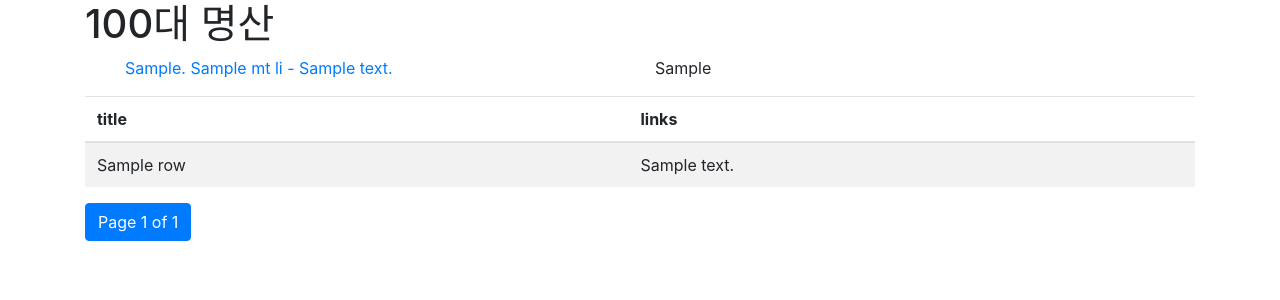
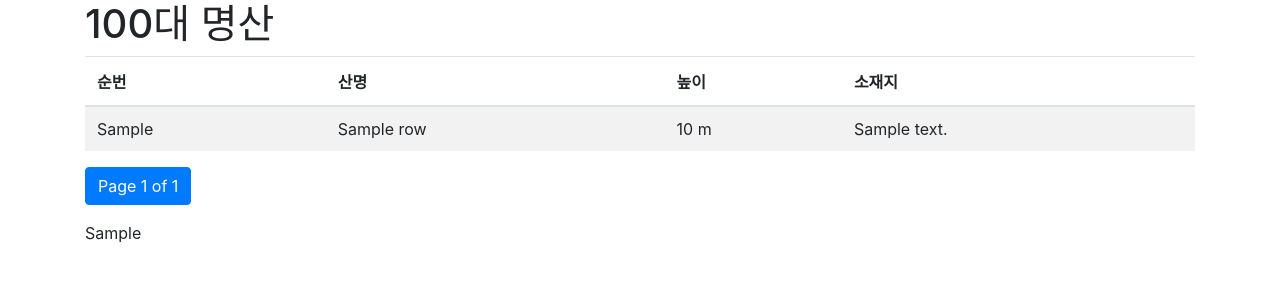
Before and after one commit to kiiney/mt_korea-1, a Django app: template templates/board/mtlist_fromdb.html in a window 1280 px wide. Shown: the top 300 px of the page. Run offline with Django 3.2, Linux system fonts and the light colour scheme; the template is opened without the code that fills it: most values are stand-ins (such as "Sample title", 1, 10 or a date in 2020); some libraries are stand-ins or nearby versions.

Commit message:
paging done

```diff
--- a/board/views.py
+++ b/board/views.py
@@ -34,13 +34,13 @@ def boardlist(request):
     with MongoClient("mongodb://127.0.0.1:27017/") as client:
         mt_list = list(client.mt_db.mt_col.find({}))
         # datas['mt_list'] = mt_list
-    data2 = {'mt_list' : mt_list}
+    # data2 = {'mt_list' : mt_list}
     paginator = Paginator(mt_list, 10)
     page_number = request.GET.get('page', 1)
     data3 = {'page_obj' : paginator.get_page(page_number)}
 
     # return render(request, 'board/mtlist_fromdb.html', context=datas)
-    return render(request, 'board/mtlist_fromdb.html', {'mountain_map': m, 'mt_list' : mt_list, 'page_obj' : paginator.get_page(page_number)})
+    return render(request, 'board/mtlist_fromdb.html', {'mountain_map': m, 'page_obj' : paginator.get_page(page_number)})
 
 
 def boardview(request,NAME):
--- a/templates/board/mtlist_fromdb.html
+++ b/templates/board/mtlist_fromdb.html
@@ -1,7 +1,6 @@
 <link rel="stylesheet" href="https://stackpath.bootstrapcdn.com/bootstrap/4.5.2/css/bootstrap.min.css"
     integrity="sha384-JcKb8q3iqJ61gNV9KGb8thSsNjpSL0n8PARn9HuZOnIxN0hoP+VmmDGMN5t9UJ0Z" crossorigin="anonymous">
-<div class="container">
-    <h1>100대 명산</h1>
+{% comment %} <div class="container">
     <div class="row">
         <div class="col">
             {% for mt_li in mt_list %}
@@ -12,24 +11,21 @@
             {{ mountain_map|safe }}
         </div>
     </div>
-</div>
+</div>   {% endcomment %}
 
 <div class="container">
+    <div class="col">
+        <div class="row">
+            <h1>100대 명산</h1>
             <table class="table table-striped">
-        <thead> <tr><th>title</th> <th>links</th></tr> </thead>
+                <thead> <tr><th>순번</th> <th>산명</th> <th>높이</th> <th>소재지</th></tr> </thead>
                 <tbody>
                     {% for row in page_obj %}
-                <tr><td>{{row.NAME}}</td><td>{{row.ADDRESS}}</td></tr>
+                        <tr onclick="location.href='http://127.0.0.1:8000/board/list/detail/{{row.NAME}}'" style="cursor:hand" ><td>{{row.NO}}</td>
+                        <td>{{row.NAME}}</td><td>{{row.HEIGHT}} m</td><td>{{row.ADDRESS}}</td></tr>
                     {% endfor %}
                 </tbody>
             </table>
-    {% comment %} <ul class="pagination">
-        {% if page_obj.has_previous %} ...
-            <li class="page-item"><a class="page-link" href="?page={{ page_obj.previous_page_number }}">Previous</a></li>
-        {% endif %}
-        <li class="page-item active"><a class="page-link" href="#">Page {{ page_obj.number }} of
-        {{ page_obj.paginator.num_pages }}</a></li>
-    </ul> {% endcomment %}
             <ul class="pagination">
                 {% if page_obj.has_previous %}
                 <li class="page-item"><a class="page-link" href="?page=1">&laquo; first</a></li>
@@ -44,3 +40,8 @@
                 {% endif %}
             </ul>
         </div>
+        <div class="row">
+            {{ mountain_map|safe }}
+        </div>
+    </div>
+ </div>
```
Lines whose indentation alone changed are shown as unchanged.
